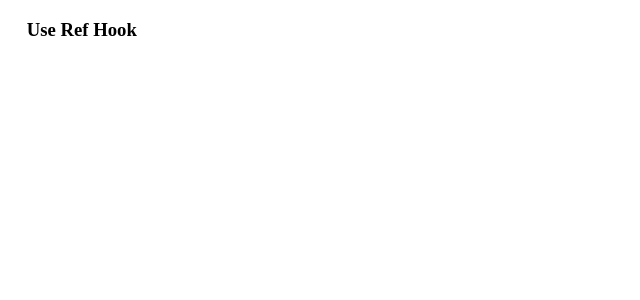
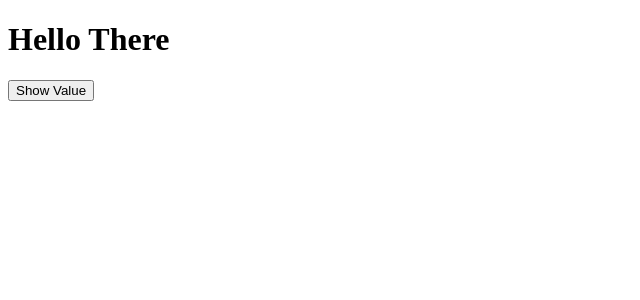
Before and after one commit to Tausifqureshi/React_Revision, a React (Vite) app: page / in a window 1280 px wide. Shown: the top 300 px of the page, without its empty margins (0-640 px from the left). Built offline with nearby package versions, Linux system fonts and the light colour scheme.

Commit message:
useRef-Hook

```diff
--- a/src/useRef Hooks/UseRefHook.jsx
+++ b/src/useRef Hooks/UseRefHook.jsx
@@ -1,10 +1,53 @@
-import React, { useRef } from 'react'
 
-export default function UseRefHook() {
-    // useRef
+
+
+
+
+
+import React, { useRef } from "react";
+
+// useRef me ye sub store kar ssakte hai.
+//String
+//Number
+//Array
+//Object
+//HTML ke Dom ke reference bhi store kar sakte hai ye kafi importent hai.
+
+// Simple Example Crrent Value Print use useRef.
+// export default function UseRefHook() {
+//   const userName = useRef("Tausif"); //initial value kuch bhi de sakte hai useRef me initial value.
+//   console.log(userName);  //useRef Ek current object retrun karta hai single.
+
+//   return (
+//     <div>
+//       <h3>Hello {userName.current}</h3>
+//       {/* useRef ki Value print bhi karwa sakte hai browser pe */}
+
+//     </div>
+//   );
+// }
+
+
+
+
+// Example off useRef use HTML Dom Referance Store
+function UseRefHook() {
+ const h1Ref = useRef(); //h1 ki referance store.
+    function handleClick (){
+      console.log(h1Ref); // h1 me ref pass clg me pura h1 element aye ga print hoke.
+      const h1Elememt = h1Ref.current; // h1 access useRef wala.
+      h1Elememt.textContent = 'Tausif Quraishi'; //Content Value Change.
+      h1Elememt.style.background = 'green'
+      h1Elememt.style.color = 'white'
+
+    }
   return (
-    <div>
-      <h3>Use Ref Hook</h3>
-    </div>
+    <>
+    {/* DOM element ko reference ke saath link karna ref use kar ke*/}
+        <h1 ref={h1Ref}>Hello There</h1>
+        <button onClick={handleClick}>Show Value</button>
+    </>
   )
 }
+
+export default UseRefHook
```
Also changed, not shown: src/useRef Hooks/MutableValue.jsx (added, +51 -0 lines), src/useRef Hooks/ThoreyUseRef.jsx (added, +62 -0 lines).
